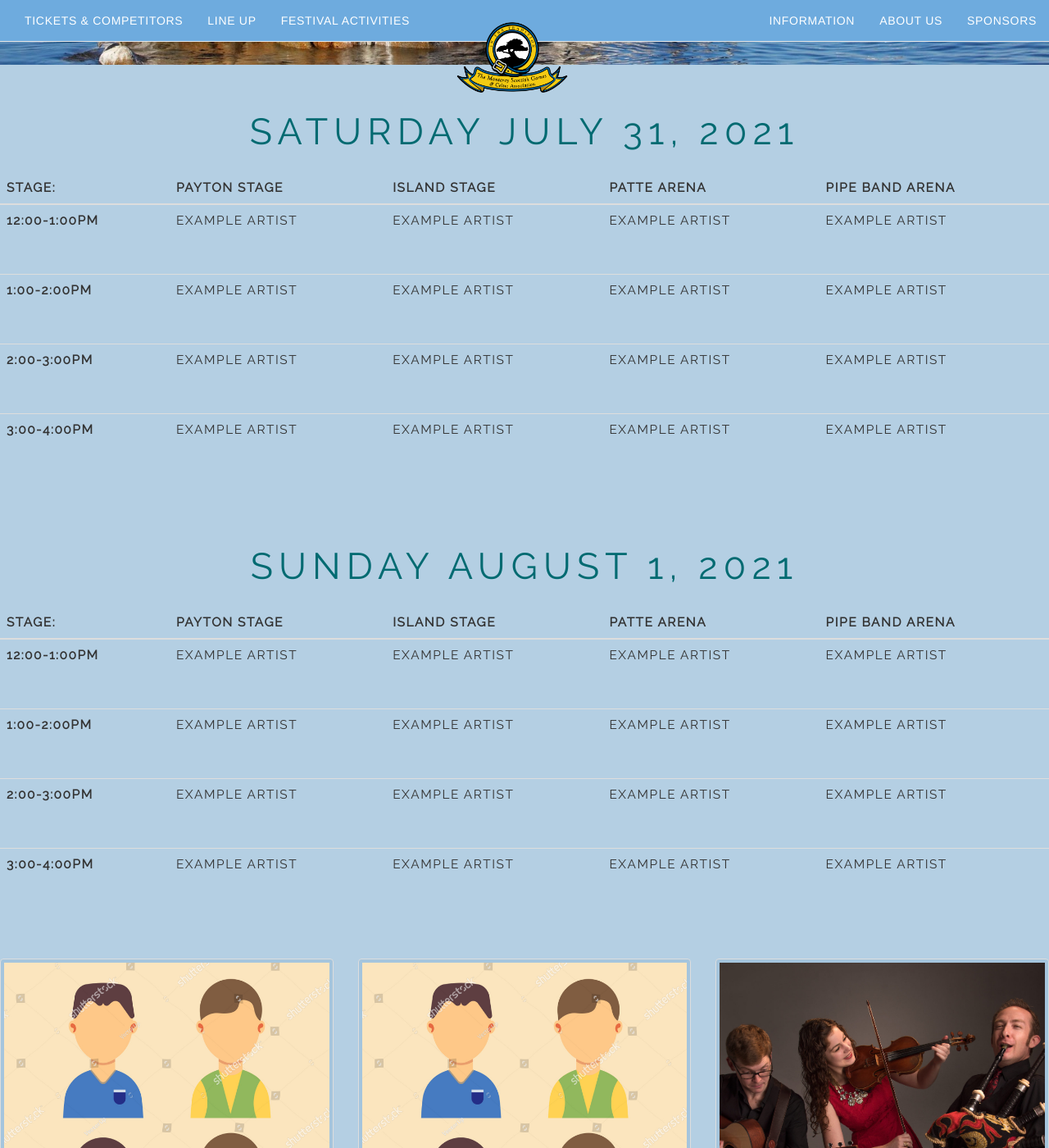
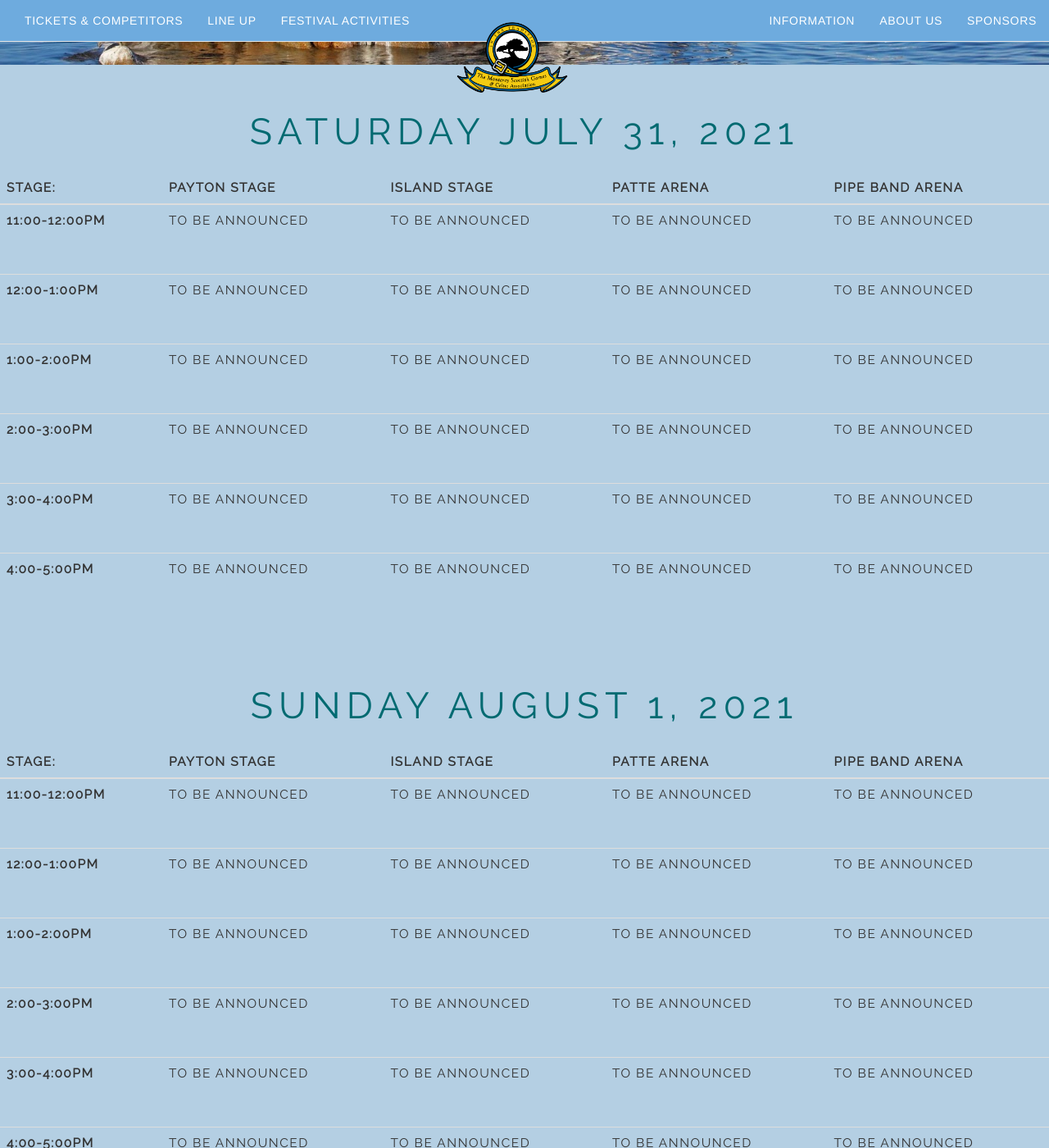
Before and after one commit to MontereyCelticFest/MontereyCelticFest.github.io, a Jekyll site: the page lineup.html, which Jekyll copies as it is, in a window 1280 px wide and 1400 px high, scrolled down 624 px. Shown: the whole window at 82% size. Built offline with Jekyll 4.4.1, drawn with Linux system fonts in a browser that asks for light colours; nearby versions of some CDN libraries.

```diff
--- a/lineup.html
+++ b/lineup.html
@@ -55,32 +55,46 @@
 		</thead>
 		<tbody>
 			<tr class="table_text">
+				<th scope="row">11:00-12:00PM</th>
+				<td>To be announced</td>
+				<td>To be announced</td>
+				<td>To be announced</td>
+				<td>To be announced</td>
+			</tr>
+			<tr class="table_text">
 				<th scope="row">12:00-1:00PM</th>
-				<td>Example Artist</td>
-				<td>Example Artist</td>
-				<td>Example Artist</td>
-				<td>Example Artist</td>
+				<td>To be announced</td>
+				<td>To be announced</td>
+				<td>To be announced</td>
+				<td>To be announced</td>
 			</tr>
 			<tr class="table_text">
 				<th scope="row">1:00-2:00PM</th>
-				<td>Example Artist</td>
-				<td>Example Artist</td>
-				<td>Example Artist</td>
-				<td>Example Artist</td>
+				<td>To be announced</td>
+				<td>To be announced</td>
+				<td>To be announced</td>
+				<td>To be announced</td>
 			</tr>
 			<tr class="table_text">
 				<th scope="row">2:00-3:00PM</th>
-				<td>Example Artist</td>
-				<td>Example Artist</td>
-				<td>Example Artist</td>
-				<td>Example Artist</td>
+				<td>To be announced</td>
+				<td>To be announced</td>
+				<td>To be announced</td>
+				<td>To be announced</td>
 			</tr>
 			<tr class="table_text">
 				<th scope="row">3:00-4:00PM</th>
-				<td>Example Artist</td>
-				<td>Example Artist</td>
-				<td>Example Artist</td>
-				<td>Example Artist</td>
+				<td>To be announced</td>
+				<td>To be announced</td>
+				<td>To be announced</td>
+				<td>To be announced</td>
+			</tr>
+			<tr class="table_text">
+				<th scope="row">4:00-5:00PM</th>
+				<td>To be announced</td>
+				<td>To be announced</td>
+				<td>To be announced</td>
+				<td>To be announced</td>
 			</tr>
 		</tbody>
 	</table>
@@ -97,69 +111,83 @@
 		</thead>
 		<tbody>
 			<tr class="table_text">
+				<th scope="row">11:00-12:00PM</th>
+				<td>To be announced</td>
+				<td>To be announced</td>
+				<td>To be announced</td>
+				<td>To be announced</td>
+			</tr>
+			<tr class="table_text">
 				<th scope="row">12:00-1:00PM</th>
-				<td>Example Artist</td>
-				<td>Example Artist</td>
-				<td>Example Artist</td>
-				<td>Example Artist</td>
+				<td>To be announced</td>
+				<td>To be announced</td>
+				<td>To be announced</td>
+				<td>To be announced</td>
 			</tr>
 			<tr class="table_text">
 				<th scope="row">1:00-2:00PM</th>
-				<td>Example Artist</td>
-				<td>Example Artist</td>
-				<td>Example Artist</td>
-				<td>Example Artist</td>
+				<td>To be announced</td>
+				<td>To be announced</td>
+				<td>To be announced</td>
+				<td>To be announced</td>
 			</tr>
 			<tr class="table_text">
 				<th scope="row">2:00-3:00PM</th>
-				<td>Example Artist</td>
-				<td>Example Artist</td>
-				<td>Example Artist</td>
-				<td>Example Artist</td>
+				<td>To be announced</td>
+				<td>To be announced</td>
+				<td>To be announced</td>
+				<td>To be announced</td>
 			</tr>
 			<tr class="table_text">
 				<th scope="row">3:00-4:00PM</th>
-				<td>Example Artist</td>
-				<td>Example Artist</td>
-				<td>Example Artist</td>
-				<td>Example Artist</td>
+				<td>To be announced</td>
+				<td>To be announced</td>
+				<td>To be announced</td>
+				<td>To be announced</td>
+			</tr>
+			<tr class="table_text">
+				<th scope="row">4:00-5:00PM</th>
+				<td>To be announced</td>
+				<td>To be announced</td>
+				<td>To be announced</td>
+				<td>To be announced</td>
 			</tr>
 		</tbody>
 	</table>
 	<!-- home page grid system -->
 	<div class="row main_page_grid">
 		<div class="col-md-4 col-sm-6">
-			<div class="thumbnail zoom"><a href="https://seamuskennedy.com">
+			<div class="thumbnail zoom">
 				<img src="images/holder.jpg">
 				<div class="centered2" style="font-size:1.9vw;">Seamus Kennedy</div>
 			</div>
 		</div>
 		<div class="col-md-4 col-sm-6">
-			<div class="thumbnail zoom"><a href="https://www.gothardsisters.com">
+			<div class="thumbnail zoom">
 				<img src="images/holder.jpg">
 				<div class="centered2" style="font-size:1.9vw;">The Gothard Sisters</div></a>
 			</div>
 		</div>
 		<div class="col-md-4 col-sm-6">
-			<div class="thumbnail zoom"><a href="https://www.thefirescottishband.com">
+			<div class="thumbnail zoom">
 				<img src="images/P2-4.jpg">
 				<div class="centered2" style="font-size:1.9vw;">The Fire Celtic Band</div>
 			</div>
 		</div>
 		<div class="col-md-4 col-sm-6">
-			<div class="thumbnail zoom"><a href="https://www.tempestmusic.com">
+			<div class="thumbnail zoom">
 				<img src="images/holder.jpg">
 				<div class="centered2" style="font-size:1.9vw;">Tempest</div>
 			</div>
 		</div>
 		<div class="col-md-4 col-sm-6">
-			<div class="thumbnail zoom"><a href="https://thereelersmusic.com">
+			<div class="thumbnail zoom">
 				<img src="images/holder.jpg">
 				<div class="centered2" style="font-size:1.9vw;">The Reelers</div>
 			</div>
 		</div>
 		<div class="col-md-4 col-sm-6">
-			<div class="thumbnail zoom"><a href="#">
+			<div class="thumbnail zoom">
 				<img src="images/holder.jpg">
 				<div class="centered2" style="font-size:1.9vw;">Chris Baldwin</div>
 			</div>
--- a/nav.html
+++ b/nav.html
@@ -42,7 +42,7 @@
           <button type="submit" class="btn btn-default">Submit</button>
         </form> -->
         <ul class="nav navbar-nav navbar-right">
-          <li><a href="#">Information</a></li>
+          <li><a href="info.html">Information</a></li>
           <li><a href="about_us.html">About Us</a></li>
           <li><a href="#">Sponsors </a></li>
           <!-- <li><a href="#">Link</a></li>
```
Also changed, not shown: css/info.css (added, +47 -0 lines), info.html (added, +93 -0 lines), images/map-placeholder.jpg (added).
